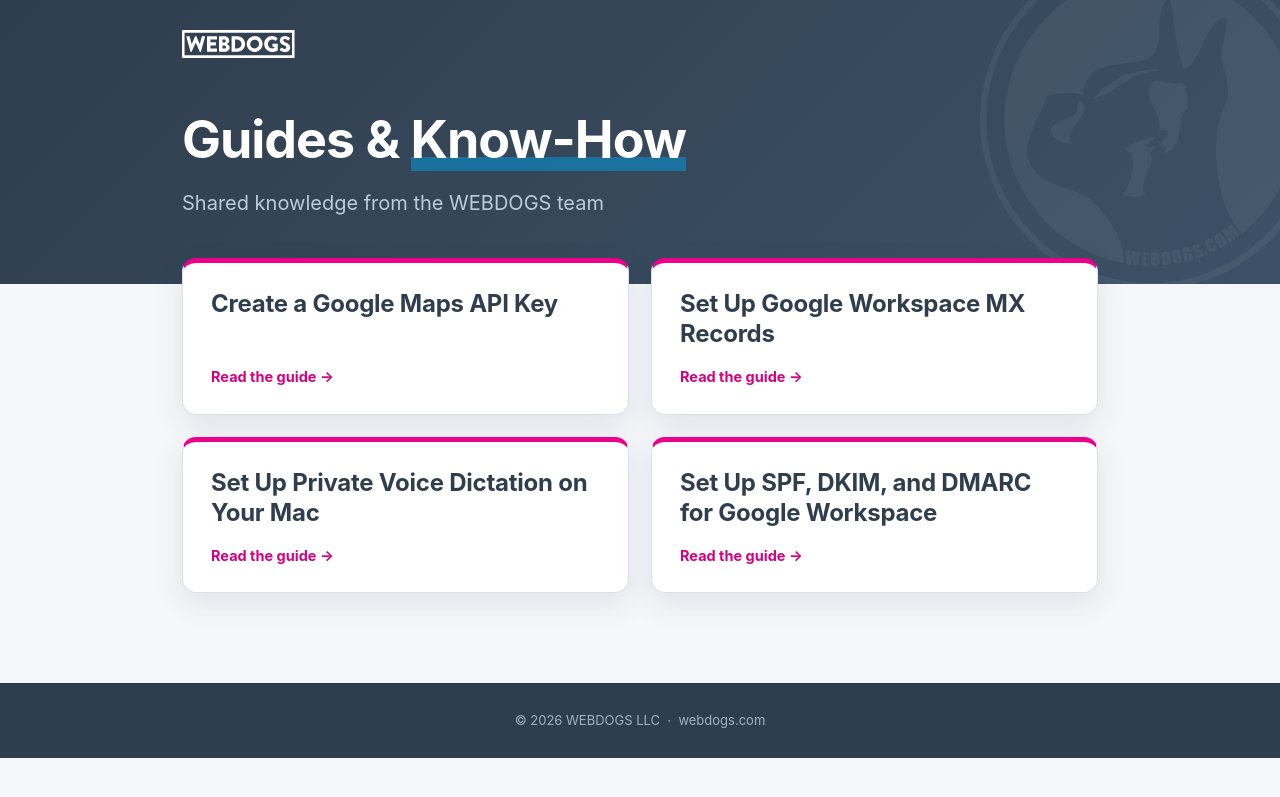
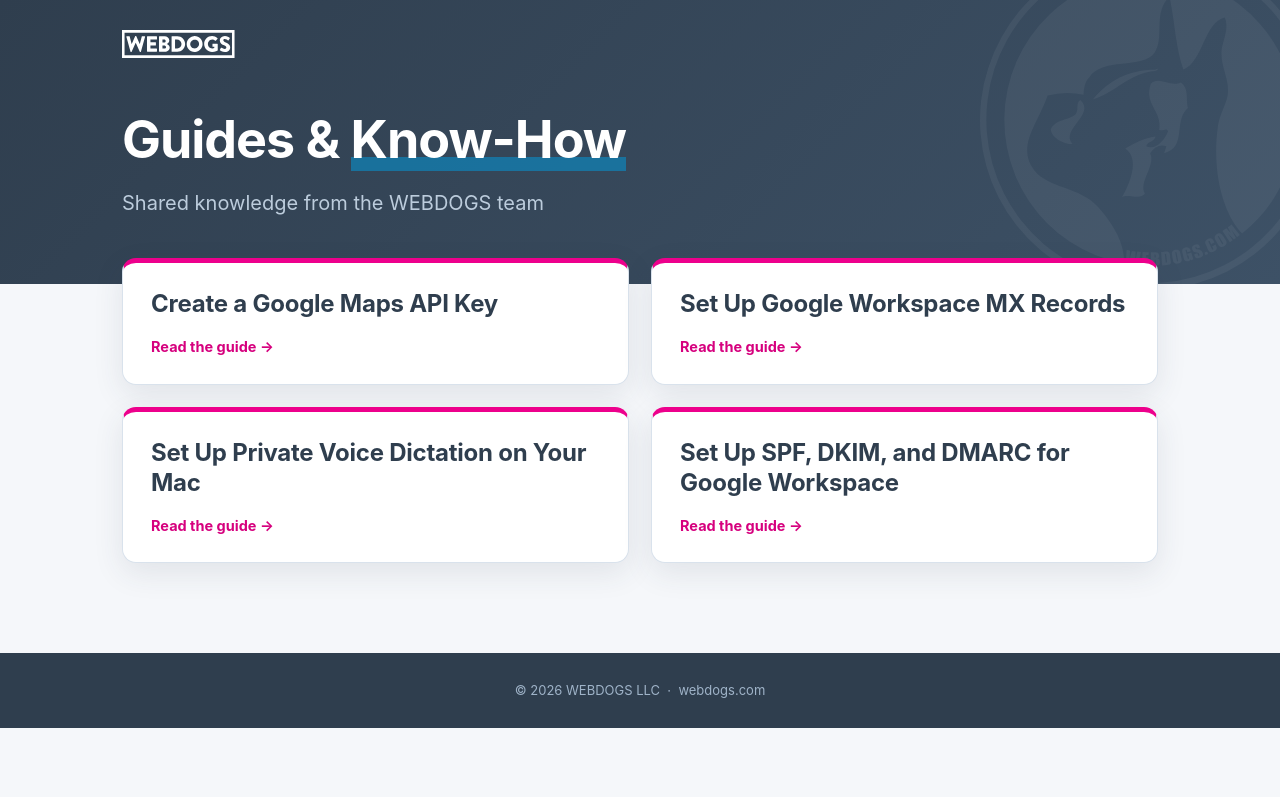
Before and after one commit to theWEBDOGS/guides, a Jekyll site: the page built from index.md, in a window 1280 px wide. Shown: the top 797 px of the page. Built offline with Jekyll 4.4.1, drawn with Linux system fonts in a browser that asks for light colours; some web fonts are replaced.

Commit message:
Publish guides (2026-06-11) [generated]

```diff
--- a/assets/css/guides.css
+++ b/assets/css/guides.css
@@ -60,7 +60,7 @@ body.home { background: var(--paper); }
   fill: rgba(255, 255, 255, .05);
   transform: rotate(18deg);
 }
-.hero-in { max-width: 980px; margin: 0 auto; padding: 30px 32px 64px; position: relative; }
+.hero-in { max-width: 1100px; margin: 0 auto; padding: 30px 32px 64px; position: relative; }
 .brandrow { display: flex; align-items: center; gap: 12px; }
 .hero .brandrow { margin-bottom: 54px; }
 
@@ -72,8 +72,8 @@ body.home { background: var(--paper); }
 .hero h1 .u { box-shadow: inset 0 -14px 0 rgba(5, 150, 213, .55); }
 .hero .lede { color: #bcccdc; font-size: 20px; margin-top: 18px; max-width: 560px; }
 
-.home-main { max-width: 980px; margin: -26px auto 0; padding: 0 32px 90px; position: relative; }
-.cards { display: grid; gap: 22px; grid-template-columns: repeat(auto-fill, minmax(320px, 1fr)); }
+.home-main { max-width: 1100px; margin: -26px auto 0; padding: 0 32px 90px; position: relative; }
+.cards { display: grid; gap: 22px; grid-template-columns: repeat(auto-fill, minmax(440px, 1fr)); }
 .card {
   display: flex; flex-direction: column; text-decoration: none; color: inherit;
   background: #fff; border-radius: 14px; padding: 26px 28px 24px;
@@ -96,7 +96,7 @@ body.home { background: var(--paper); }
   background: linear-gradient(135deg, var(--navy) 0%, var(--navy2) 100%);
   color: #fff;
 }
-.band-in { max-width: 980px; margin: 0 auto; padding: 30px 32px 44px; }
+.band-in { max-width: 1100px; margin: 0 auto; padding: 30px 32px 44px; }
 .band .brandrow { margin-bottom: 34px; }
 .crumb { font-size: 14.5px; margin-bottom: 16px; }
 .crumb a { color: #8fd4f0; text-decoration: none; font-weight: 700; }
@@ -113,7 +113,7 @@ body.home { background: var(--paper); }
 /* ---------- guide: content + sticky TOC ---------- */
 
 .layout {
-  max-width: 980px; margin: 0 auto; padding: 46px 32px 96px;
+  max-width: 1100px; margin: 0 auto; padding: 46px 32px 96px;
   display: grid; grid-template-columns: minmax(0, 680px) 240px; gap: 60px;
 }
 
@@ -297,7 +297,7 @@ article h2 { scroll-margin-top: 26px; }
 /* ---------- end-of-guide: more guides band ---------- */
 
 .more { background: var(--paper); border-top: 1px solid var(--line); }
-.more-in { max-width: 980px; margin: 0 auto; padding: 38px 32px 56px; }
+.more-in { max-width: 1100px; margin: 0 auto; padding: 38px 32px 56px; }
 .more-head {
   display: flex; align-items: baseline; justify-content: space-between;
   gap: 16px; margin-bottom: 20px;
@@ -319,7 +319,7 @@ article h2 { scroll-margin-top: 26px; }
 
 .site-footer { background: var(--navy); }
 .footer-in {
-  max-width: 980px; margin: 0 auto; padding: 26px 32px;
+  max-width: 1100px; margin: 0 auto; padding: 26px 32px;
   text-align: center; color: #9fb3c8; font-size: 13px;
 }
 .footer-in a { color: inherit; text-decoration: none; }
```
